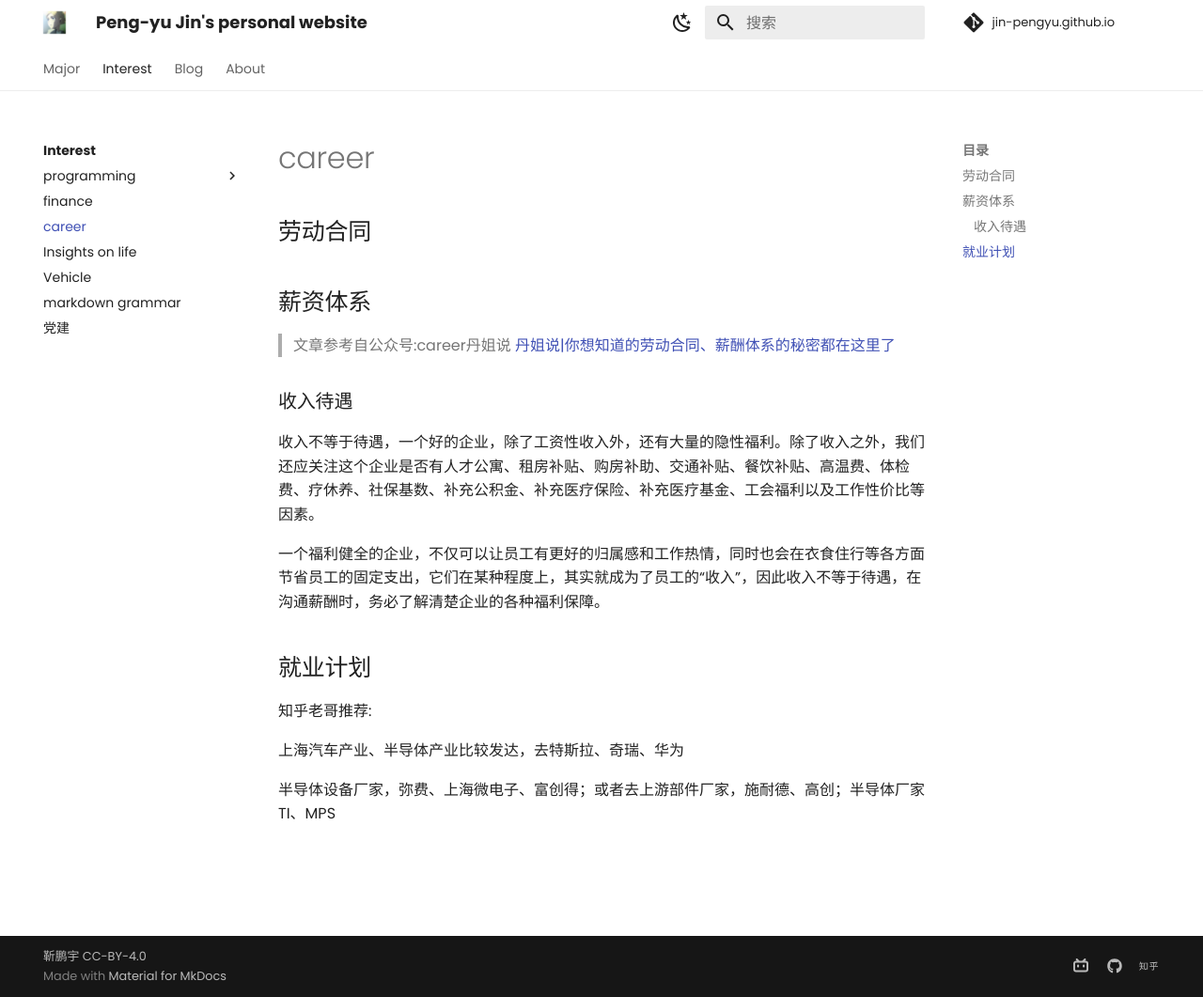
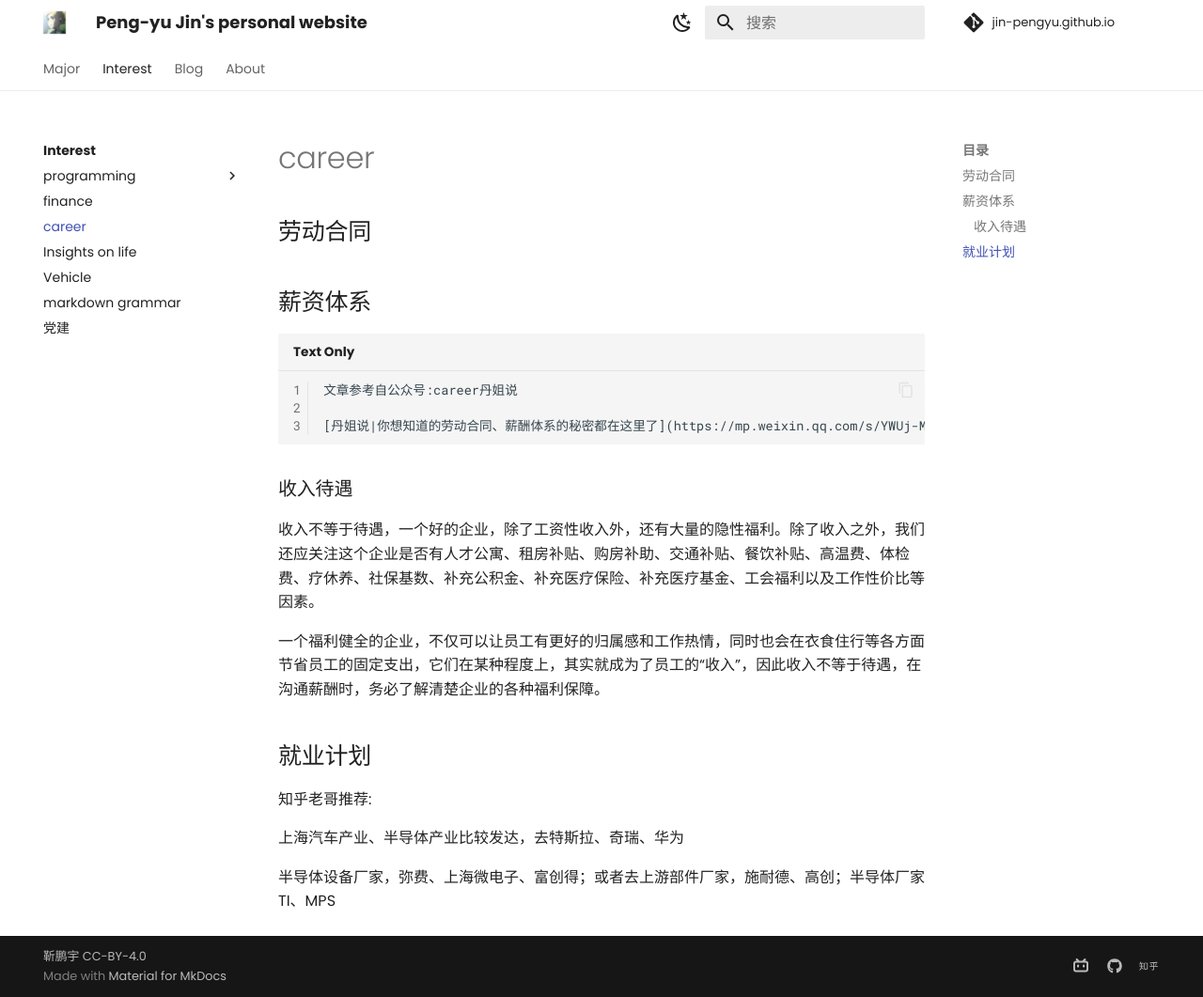
Before and after one commit to Pengyu-Jin/Pengyu-Jin.github.io, an MkDocs documentation site: the page built from docs/interest/career/career.md, in a window 1280 px wide and 1061 px high. Shown: the whole window at 94% size. Built offline with MkDocs 1.6.1 and Material for MkDocs 9.7.7, drawn with Linux system fonts in a browser that asks for light colours; comment, search, counter and statistics services are not loaded.

````diff
--- a/docs/interest/career/career.md
+++ b/docs/interest/career/career.md
@@ -1,8 +1,11 @@
 ## 劳动合同
 
 ## 薪资体系
->文章参考自公众号:career丹姐说
+```
+文章参考自公众号:career丹姐说
+
 [丹姐说|你想知道的劳动合同、薪酬体系的秘密都在这里了](https://mp.weixin.qq.com/s/YWUj-MjrrBMy3tfbFseH1g?poc_token=HIZHOmajit-wu9G94B-_tsat277R2T6izu45Tu2_){:target=_blank}
+```
 
 ### 收入待遇
 收入不等于待遇，一个好的企业，除了工资性收入外，还有大量的隐性福利。除了收入之外，我们还应关注这个企业是否有人才公寓、租房补贴、购房补助、交通补贴、餐饮补贴、高温费、体检费、疗休养、社保基数、补充公积金、补充医疗保险、补充医疗基金、工会福利以及工作性价比等因素。
````
